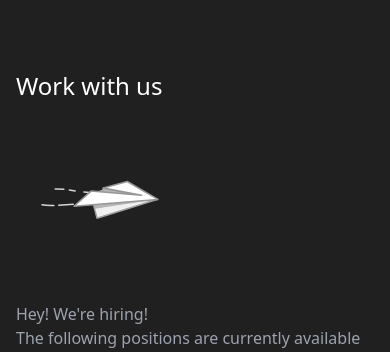
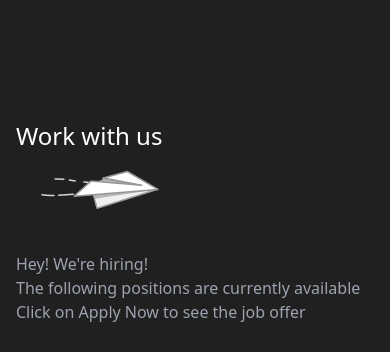
Before and after one commit to Elioyoussef/enata-takehome, a React (Create React App) app: page / in a window 390 px wide. Shown: the part 175-527 px from the top of the page. Built offline with nearby package versions, Linux system fonts and the light colour scheme.

Commit message:
Fixing Lottie height on actual mobile

```diff
--- a/src/JoinUsBanner.jsx
+++ b/src/JoinUsBanner.jsx
@@ -14,11 +14,11 @@ const JoinUsBanner = () => {
     animationData: animation,
   };
   return (
-    <div>
+    <div className="max-w-[300px]">
       <h1 className="lg:text-5xl text-2xl md:text-center font-thin max-w-[260px] sm:mx-auto text-white">
         Work with us
       </h1>
-      <div className="max-w-[200px] h-auto">
+      <div className="max-w-[200px] h-[100px] pb-5">
        <Lottie options={defaultOptions} className=""/>
       </div>
     </div>
```
